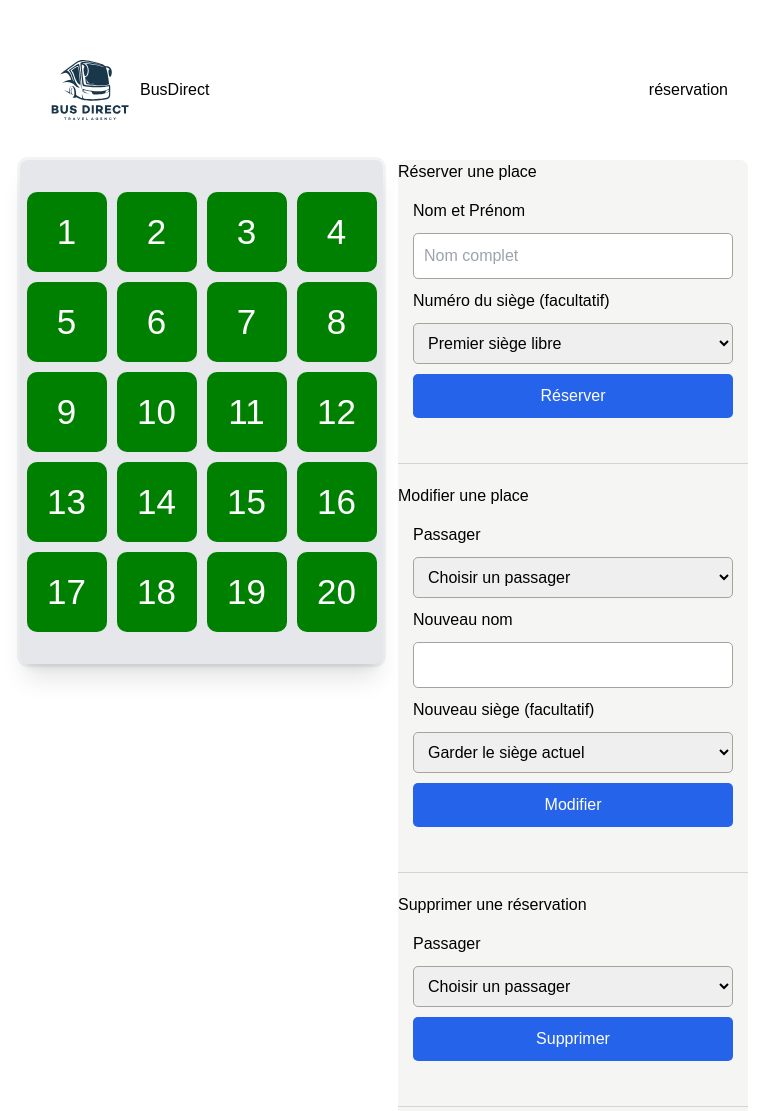
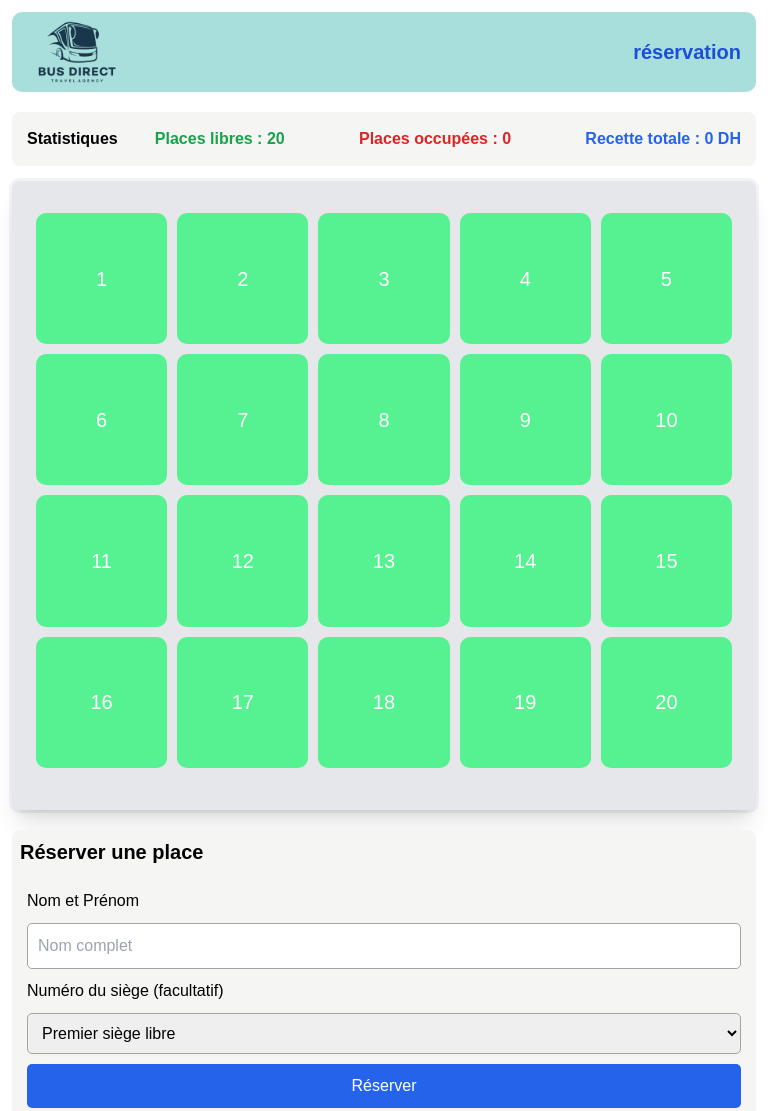
Before and after one commit to khadraouy79-web/BusDirect, a plain HTML site: page idex.html in a window 768 px wide. Shown: the top 1111 px of the page. Drawn offline with nearby package versions, Linux system fonts and the light colour scheme.

Commit message:
add js code to calculat Places libres places occupées recette totale est optimizer le site for ipads/tablets

```diff
--- a/idex.html
+++ b/idex.html
@@ -12,13 +12,23 @@
 <body>
     <header class="en-tete">
 
-  <img class="logo" src="imgs/logo.svg">
-  <h1 class="tete-left">BusDirect</h1>
-  <h2 class="tete-right">réservation</h2>
-
+  <img class="logo" src="imgs/logo.png">
+  <a class="tete-left"></a>
+  <nav>
+  <ul class="menu">
+  <li><a class="tete-right">réservation</a></li>
+  </ul>
+ </nav>
     </header>
 
     <main>
+   <section class="bus-stuts">
+        <h2>Statistiques</h2>
+  <p class="text-green-600">Places libres : <span id="availableCount">20</span></p><br>
+  <p class="text-red-600">Places occupées : <span id="occupiedCount">0</span></p><br>
+  <p class="text-blue-600">Recette totale : <span id="revenue">0</span> DH</p>
+     </section>
+
     <section class="enter-face" >
      <div class="seats-container bg-gray-200  rounded-lg px-6 py-8 ring shadow-xl ring-gray-900/5">
         <button class="seat" style="grid-area: box-1">1</button>
@@ -46,7 +56,7 @@
 
 <aside class="unfomation">
 
-  <h2>Réserver une place</h2>
+  <h2 class="text-xl m-2 font-bold">Réserver une place</h2>
   <form id="reserveForm">
     <label for="reserveName">Nom et Prénom</label>
     <input type="text" id="reserveName" placeholder="Nom complet" required>
@@ -83,7 +93,7 @@
 
   <hr>
 
-  <h2>Modifier une place</h2>
+  <h2 class="text-xl m-2 font-bold">Modifier une place</h2>
   <form id="modifyForm">
     <label for="modifyPassenger">Passager</label>
     <select id="modifyPassenger" required>
@@ -106,7 +116,7 @@
 
   <hr>
 
-  <h2>Supprimer une réservation</h2>
+  <h2 class="text-xl m-2 font-bold">Supprimer une réservation</h2>
   <form id="deleteForm">
     <label for="deletePassenger">Passager</label>
     <select id="deletePassenger" required>
@@ -117,12 +127,6 @@
     <p id="deleteMessage" aria-live="polite"></p>
   </form>
 
-  <hr>
-
-  <h2>Statistiques</h2>
-  <p>Places libres : <span id="availableCount">20</span></p>
-  <p>Places occupées : <span id="occupiedCount">0</span></p>
-  <p>Recette totale : <span id="revenue">0</span> DH</p>
 
 </aside>
 
--- a/script.js
+++ b/script.js
@@ -17,6 +17,7 @@ const modifySeat = document.querySelector("#modifySeat");
 // Suppression
 const deleteForm = document.querySelector("#deleteForm");
 const deletePassenger = document.querySelector("#deletePassenger");
+
 
 
 for (let i = 0; i < seats.length; i++) {
@@ -43,7 +44,7 @@ function updateSeats() {
       seats[i].disabled = true;
     } else {
       seats[i].textContent = seatNumber;
-      seats[i].style.backgroundColor = "green";
+      seats[i].style.backgroundColor = "#26f471be";
       seats[i].style.color = "white";
       seats[i].disabled = false;
     }
@@ -179,7 +180,7 @@ modifyPassenger.addEventListener("change", function() {
     modifyName.value = "";
   }
 
-  // Update available seats
+
   const oldSeat = Number(modifyPassenger.value);
 
   modifySeat.innerHTML =
@@ -284,9 +285,6 @@ deleteForm.addEventListener("submit", function(event) {
 });
 
 
-updateDisplay();
-
-
 
 function updateDeleteList() {
   deletePassenger.innerHTML = '<option value="">Choisir un passager</option>';
@@ -301,6 +299,51 @@ function updateDeleteList() {
   }
 }
 
+
+
+
+const freePlases = 20
+const availableCount = document.querySelector("#availableCount");
+function updateAvailabelSeat(){
+let free = freePlases;
+for(let i=0 ; i < reservations.length ; i++){
+  free--;
+}
+availableCount.textContent = free ;
+}
+
+
+
+const occupiedCount = document.querySelector("#occupiedCount");
+function updateOccupiedSeats(){
+let taken = 0;
+for(let i=0 ; i < reservations.length ; i++){
+  taken++;
+}
+occupiedCount.textContent = taken ;
+}
+
+
+const ticketPrice = 80
+const revenue = document.querySelector("#revenue");
+function updateTotalPrice(){
+let total = 0;
+for(let i=0 ; i < reservations.length ; i++){
+  total += ticketPrice;
+}
+revenue.textContent = total ;
+}
+
+
+function updateDisplay() {
+
 updateSeats();
 updateModifyList();
 updateDeleteList();
+
+updateAvailabelSeat();
+updateOccupiedSeats();
+updateTotalPrice();
+
+}
+updateDisplay();
--- a/styles.css
+++ b/styles.css
@@ -7,8 +7,12 @@ body {
     font-family: Arial, sans-serif;
     margin: 0;
     padding: 20px;
-    gap:20px;
+    gap: 10px 20px 20px;
 
+}
+.logo {
+    display: flex;
+    justify-content: left;
 }
 
 
@@ -21,7 +25,9 @@ body {
     border-radius: 10px;
     display: grid;
     place-items: center;
-    font-size: 70px;
+    font-size: 20px;
+
+
 }
 
 
@@ -42,15 +48,16 @@ body {
     grid-auto-rows: 100px ;
     gap: 15px;
        grid-template-areas:
-        "box-1 box-2 box-3 box-4"
-        "box-5 box-6 box-7 box-8"
-        "box-9 box-10 box-11 box-12"
-        "box-13 box-14 box-15 box-16"
-        "box-17 box-18 box-19 box-20"
+        "box-1 box-2 . box-3 box-4"
+        "box-5 box-6 . box-7 box-8"
+        "box-9 box-10 . box-11 box-12"
+        "box-13 box-14 . box-15 box-16"
+        "box-17 box-18 .box-19 box-20"
         ;
     flex: 1;
     min-width: 0;
     justify-content: center;
+    width: auto;
 }
 
 .seat:nth-child(4n + 3) {
@@ -66,6 +73,8 @@ body {
     display: flex;
     align-items: flex-start;
     gap: 30px;
+    margin-top: 0;
+    width: 100%;
 }
 
 
@@ -77,15 +86,46 @@ body {
 
 .en-tete {
     display: flex;
+    width: 100%;
+    box-sizing: border-box;
     justify-content: space-between;
     align-items: center;
-    margin: 20px;
+    margin: 0 0 20px 0;
+    padding: 10px 15px;
+    height: 80px;
+    background-color: #5fc4bf8a;
+    border-radius: 10px;
+
+
 }
 
 .tete-left {
     margin-right: auto;
 }
+.tete-right {
+    font-weight: bold;
+    font-size: 20px;
+    justify-content: right;
+    color: #1d4ed8;
+    margin-right: 0;
+    white-space: nowrap;
+}
 
+.bus-stuts {
+    display: flex;
+    align-items: center;
+    justify-content: space-between;
+    flex-wrap: wrap;
+    background-color: #F5F5F4;
+    gap: 20px;
+    border-radius: 8px;
+    padding: 15px;
+    margin: 15px 20px;
+    font-weight: bold;
+
+
+
+}
 
 
 .unfomation {
@@ -142,7 +182,6 @@ transition: transform (2s ease);
     font-size: 18px;
     overflow-wrap: anywhere;
 }
-
 
 .unfomation form {
     display: flex;
@@ -209,15 +248,21 @@ transition: transform (2s ease);
     }
 
     .en-tete {
-        flex-direction: column;
-        text-align: center;
-        margin: 10px 0 20px;
-        gap: 10px;
+    flex-direction: row;
+    justify-content: space-between;
+    align-items: center;
+    width: 100%;
+    height: 70px;
+    margin: 0 0 20px 0;
+    padding: 8px 12px;
+    gap: 8px;
     }
 
     .logo {
-        width: 70px;
-        float: none;
+    width: 60px;
+    height: auto;
+    float: none;
+    flex-shrink: 0;
     }
 
     .enter-face {
@@ -266,3 +311,58 @@ transition: transform (2s ease);
         min-width: 0;
     }
 }
+
+
+
+/* iPad et tablettes */
+@media (min-width: 601px) and (max-width: 1024px) {
+
+    body {
+        padding: 12px;
+        overflow-x: hidden;
+    }
+
+    .enter-face {
+        flex-direction: column;
+        align-items: center;
+        gap: 20px;
+        width: 100%;
+    }
+
+    .seats-container {
+        width: 100%;
+        max-width: 100%;
+        min-width: 0;
+        grid-template-columns: repeat(5, minmax(0, 1fr));
+        grid-auto-columns: auto;
+        grid-auto-rows: auto;
+        gap: 10px;
+        padding: 15px;
+    }
+
+    .seat {
+        width: 100%;
+        min-width: 0;
+        aspect-ratio: 1;
+        font-size: 20px;
+        grid-area: auto !important;
+        overflow-wrap: anywhere;
+    }
+
+    .seat:nth-child(4n + 3) {
+        grid-column-start: auto;
+    }
+
+    .unfomation {
+        width: 100%;
+        max-width: 100%;
+        min-width: 0;
+        flex-shrink: 1;
+    }
+
+    .bus-stuts {
+        width: 100%;
+        margin: 15px 0;
+        gap: 10px;
+    }
+}
```
Also changed, not shown: imgs/logo.png (added), imgs/logo.svg (deleted).
